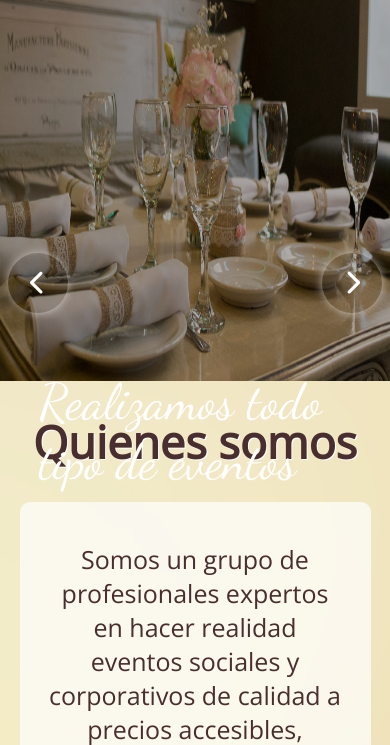
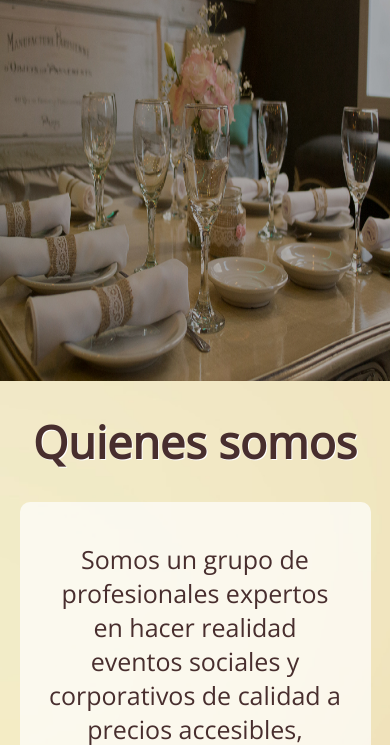
Before and after one commit to angie9703/TPO_A22082, a plain HTML site: page index.html in a window 390 px wide. Shown: the part 99-844 px from the top of the page. Drawn offline with nearby package versions, Linux system fonts and the light colour scheme.

Commit message:
modifico index y js

```diff
--- a/index.css
+++ b/index.css
@@ -251,18 +251,8 @@ div.oculto  {
     .cont_carrousel{
         height: 450px;
     }
-    .flechas{
-        width: 60px;
-        height: 60px;
-    }
-
-    .flechas i{
-        font-size: 25px;
-        line-height: 60px;
-    }
-    .frase_car {
-        font-size: 60px;
-        bottom: 65%;
+    .flechas, .frase_car{
+        display: none;
     }
 }
 
@@ -270,10 +260,6 @@ div.oculto  {
     .cont_carrousel {
         height: 400px;
         position: static;
-    }
-    .frase_car {
-        bottom: 30%;
-        font-size: 50px;
     }
 }
 
--- a/index.html
+++ b/index.html
@@ -34,14 +34,14 @@
         <main>
             <article>
                 <section class="cont_carrousel">
-                    <div class="atras flechas ocultar">
+                    <div class="atras flechas">
                         <i class="fa-solid fa-chevron-left izq"></i>
                     </div>
-                    <div class="adelante flechas ocultar">
+                    <div class="adelante flechas">
                         <i class="fa-solid fa-chevron-right der"></i>
                     </div>
                     <img src="images/eventos/2_copia.jpg" alt="">
-                    <div class="frase_car ocultar">
+                    <div class="frase_car">
                       <p>Realizamos todo tipo de eventos</p>
                     </div>
                 </section>
--- a/tpo.js
+++ b/tpo.js
@@ -5,11 +5,6 @@ addEventListener('DOMContentLoaded', () => {
         btn_menu.addEventListener('click',() => {
             const nav_items = document.querySelector('.nav_items');
             nav_items.classList.toggle('show')
-
-            //oculta flechas carrousel
-            const ocultar = document.querySelectorAll('.ocultar');
-            for (let i = 0; i < ocultar.length; i++)
-            ocultar[i].classList.toggle('oculto')
 
         })
     }
```
